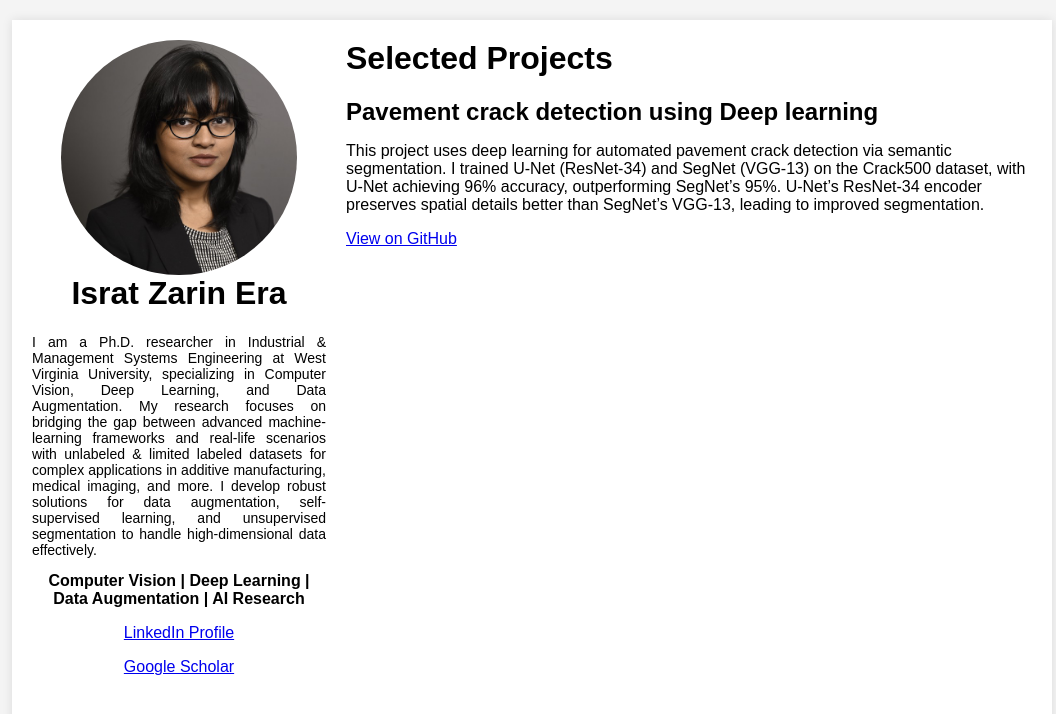
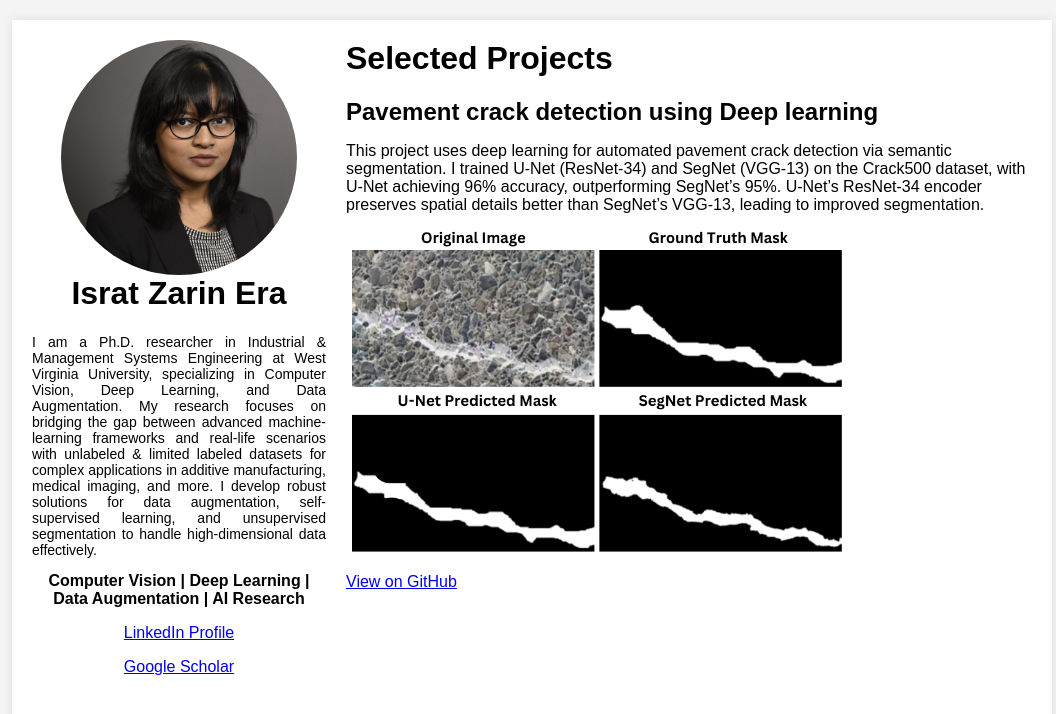
Before and after one commit to IE0005/IE0005.github.io, a Jekyll site: the page built from index.md, in a window 1280 px wide. Shown: the top 714 px of the page, without its empty margins (108-1164 px from the left). Built offline with Jekyll 4.4.1, drawn with Linux system fonts in a browser that asks for light colours.

Commit message:
Update default.html

```diff
--- a/_layouts/default.html
+++ b/_layouts/default.html
@@ -19,9 +19,15 @@ description: "Computer Vision | Deep Learning | Data Augmentation | AI Research"
         <div class="project">
             <h2>{{ project.title }}</h2>
             <p>{{ project.description }}</p>
+
+            {% if project.image %}
+            <img src="{{ project.image }}" alt="{{ project.title }} image" style="width: 100%; max-width: 500px;"/>
+            {% endif %}
+
             <p><a href="{{ project.link }}">View on GitHub</a></p>
         </div>
         {% endfor %}
+
     </div>
 </div>
 
```
